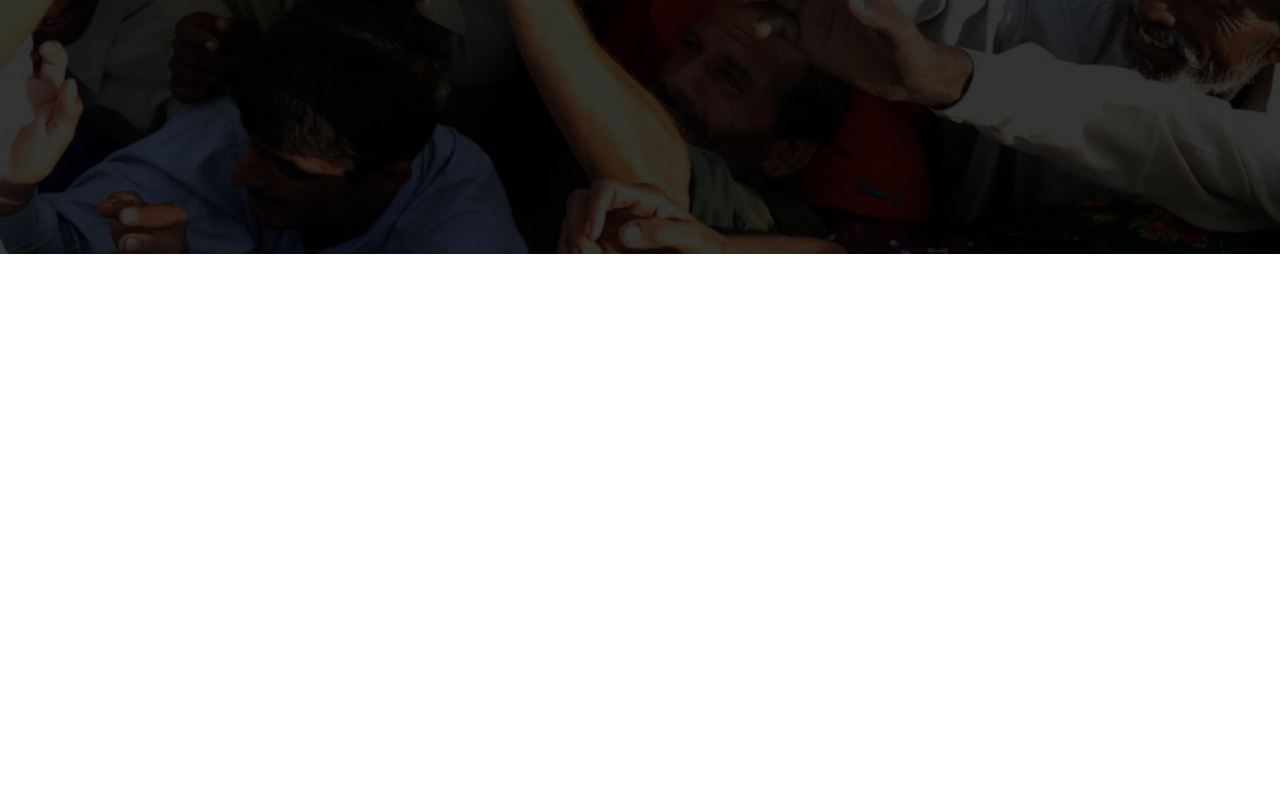
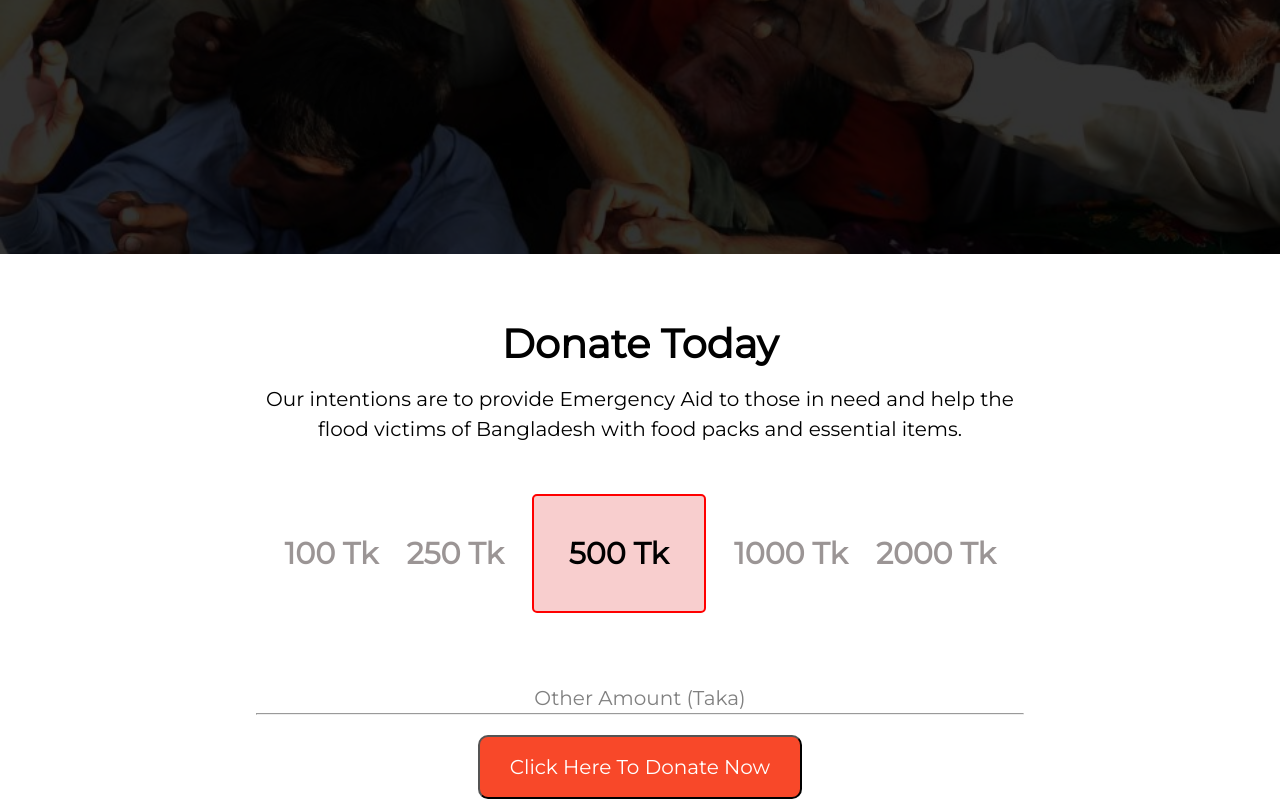
Before and after one commit to Rezaee-Rabbi/assaingment-1, a plain HTML site: page index.html in a window 1280 px wide. Shown: the part 546-1355 px from the top of the page. Before the commit the page ends 800 px from the top, so only its background shows below. Drawn offline with Linux system fonts and the light colour scheme.

Commit message:
donate section added

```diff
--- a/css/style.css
+++ b/css/style.css
@@ -2,9 +2,17 @@
     margin: 0;
     padding: 0;
     font-family: 'Montserrat', sans-serif;
-    font-size: 50px;
+    line-height: 1.5em;
 }
 
+h1 {
+    font-size: 40px;
+}
+
+
+p {
+    font-size: 20px;
+}
 
 
 .banner-container {
@@ -55,6 +63,50 @@
 }
 
 .btn:hover {
-    background-color: rgb(58, 11, 2);
-    border: 2px solid rgb(7, 224, 80);
+    background-color: rgb(153, 60, 41);
+    border: 2px solid rgb(4, 243, 4);
 }
+
+.donate-container {
+    width: 60%;
+    margin: 0 auto;
+    margin-top: 50px;
+    padding: 10px;
+}
+
+.donate-header {
+    text-align: center;
+}
+
+.donate-header p {
+    margin-top: 10px;
+}
+
+.donate-package {
+    margin-top: 40px;
+    display: flex;
+    justify-content: space-evenly;
+    padding-top: 10px;
+    align-items: center;
+}
+
+.donate-item {
+    font-size: 20px;
+    font-weight: bold;
+    color: rgb(155, 149, 149);
+}
+
+.special-item {
+    border: 2px solid red;
+    background-color: rgb(248, 206, 206);
+    color: black;
+    border-radius: 5px;
+    padding: 35px;
+
+}
+
+.donate-amount {
+    text-align: center;
+    margin-top: 70px;
+    color: gray;
+}
--- a/index.html
+++ b/index.html
@@ -23,6 +23,35 @@
             </div>
         </div>
     </section>
+    <section class="donate-container">
+        <div class="donate-header">
+            <h1>Donate Today</h1>
+            <p>Our intentions are to provide Emergency Aid to those in need and help the flood victims of Bangladesh
+                with food packs and essential items.</p>
+        </div>
+        <div class="donate-package">
+            <div class="donate-item">
+                <h2>100 Tk</h2>
+            </div>
+            <div class="donate-item">
+                <h2>250 Tk</h2>
+            </div>
+            <div class="donate-item special-item">
+                <h2>500 Tk</h2>
+            </div>
+            <div class="donate-item">
+                <h2>1000 Tk</h2>
+            </div>
+            <div class="donate-item">
+                <h2>2000 Tk</h2>
+            </div>
+        </div>
+        <div class="donate-amount">
+            <p>Other Amount (Taka)</p>
+            <hr>
+            <button class="btn">Click Here To Donate Now</button>
+        </div>
+    </section>
 </body>
 
 </html>
```
